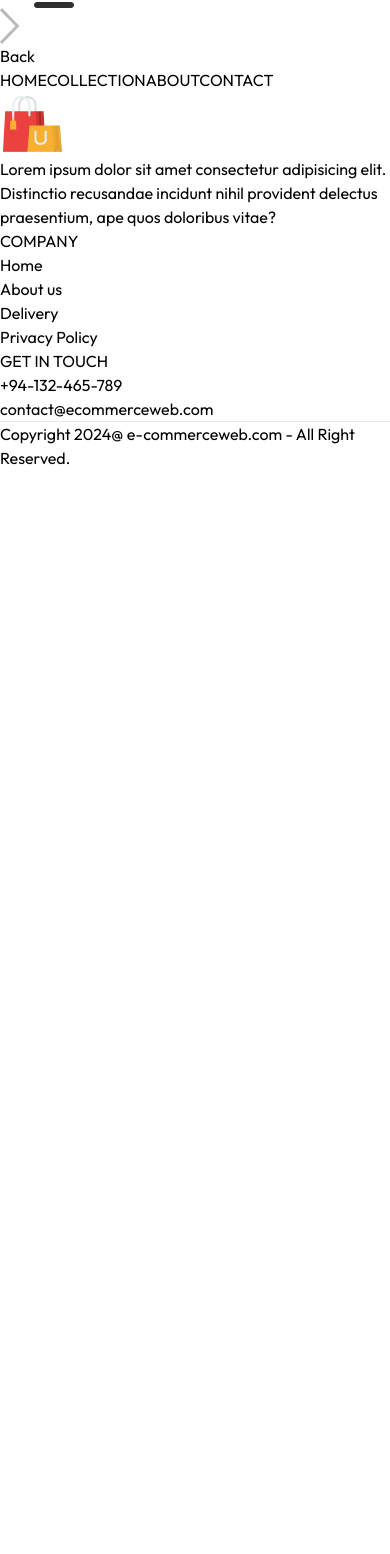
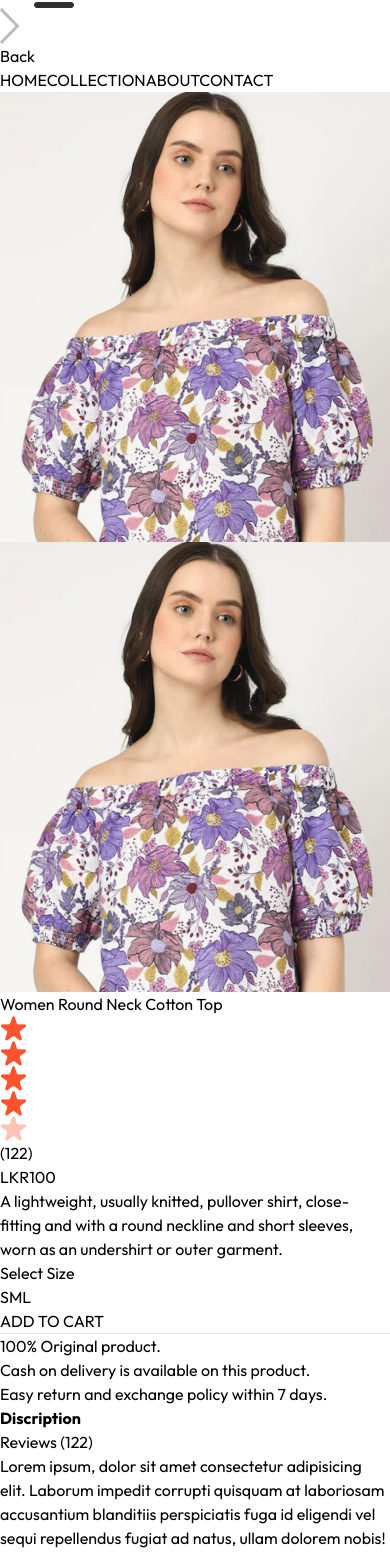
Before and after one commit to KNURanasinghe/E--commers-application-with-Delivery-system, a React (Vite) app in the folder frontend/: page /product/aaaaa in a window 390 px wide. Shown: the part 424-1978 px from the top of the page. Before the commit the page ends 894 px from the top, so only its background shows below. Built offline with nearby package versions, Linux system fonts and the light colour scheme.

Commit message:
products page done with ui

```diff
--- a/frontend/src/App.jsx
+++ b/frontend/src/App.jsx
@@ -11,11 +11,13 @@ import Orders from './pages/Orders'
 import PlaceOrder from './pages/PlaceOrder'
 import Product from './pages/Product'
 import Footer from './components/Footer'
+import SearchBar from './components/SearchBar'
 
 const App = () => {
   return (
     <div className='px-4 sm:px-[5vw] md:px-[7vw] lg:px-[9vw]'>
       <Navbar/>
+      <SearchBar/>
       <Routes>
         <Route path='/' element={<Home/>}/>
         <Route path='/collection' element={<Collection/>}/>
--- /dev/null
+++ b/frontend/src/components/RelatedProducts.jsx
@@ -0,0 +1,34 @@
+import React, { useContext, useEffect, useState } from 'react'
+import { ShopContext } from '../context/ShopContext'
+import Title from './Title';
+import ProductItems from './ProductItems';
+
+const RelatedProducts = ({category, subCategory}) => {
+    const {products} = useContext(ShopContext);
+    const [related, setRelated] = useState([]);
+
+    useEffect(()=>{
+        if(products.length > 0){
+             let productsCopy = products.slice();
+
+             productsCopy = productsCopy.filter((item)=> category === item.category);
+             productsCopy = productsCopy.filter((item)=> subCategory === item.subCategory);
+
+             setRelated(productsCopy.slice(0,5));
+        }
+    },[products])
+  return (
+    <div className='my-24'>
+        <div className='py-2 text-3xl text-center'>
+            <Title text1={'RELATED'} text2={'PRODUCTS'}/>
+        </div>
+      <div className='grid grid-cols-2 gap-4 sm:grid-cols-3 md:grid-cols-4 lg:grid-cols-5 gap-y-6'>
+        {related.map((item,index)=>(
+            <ProductItems key={index} id={item._id} image={item.image} name={item.name} price={item.price}/>
+        ))}
+      </div>
+    </div>
+  )
+}
+
+export default RelatedProducts
--- /dev/null
+++ b/frontend/src/components/SearchBar.jsx
@@ -0,0 +1,32 @@
+import React, { useContext, useEffect, useState } from 'react'
+import { ShopContext } from '../context/ShopContext'
+import { assets } from '../assets/assets';
+import { useLocation } from 'react-router-dom';
+
+const SearchBar = () => {
+
+    const {search, setSearch, showSearch, setShowSearch} = useContext(ShopContext);
+    const [visible, setVisible] = useState(false)
+    const location = useLocation();
+
+    useEffect(()=>{
+        if (location.pathname.includes('collection')) {
+            setVisible(true)
+        }
+        else{
+            setVisible(false)
+        }
+    },[location])
+
+  return showSearch && visible? (
+    <div className='text-center border-t border-b bg-gray-50'>
+        <div className='inline-flex items-center justify-center w-3/4 px-5 py-5 mx-3 my-5 border border-gray-400 rounded-full sm:w-1/2'>
+            <input value={search} onChange={(e)=>setSearch(e.target.value)} className='flex-1 text-sm outline-none bg-inherit' type="text" placeholder='Search' />
+            <img className='w-4' src={assets.search_icon} alt="" />
+        </div>
+      <img onClick={()=>setShowSearch(false)} className='inline w-3 cursor-pointer' src={assets.cross_icon} alt="" />
+    </div>
+  ): null
+}
+
+export default SearchBar
--- a/frontend/src/index.css
+++ b/frontend/src/index.css
@@ -17,6 +17,9 @@ a.active hr{
     font-style: normal;
   }
 
+   ::-webkit-scrollbar{
+    display: none;
+   }
 @media(max-width:640px){
     a.active{
         background-color: black;
--- a/frontend/src/pages/Collection.jsx
+++ b/frontend/src/pages/Collection.jsx
@@ -1,11 +1,74 @@
-import React, { useContext, useState } from 'react'
+import React, { useContext, useEffect, useState } from 'react'
 import {ShopContext} from '../context/ShopContext'
 import { assets } from '../assets/assets';
+import Title from '../components/Title'
+import ProductItems from '../components/ProductItems'
 
 const Collection = () => {
 
-  const {products} = useContext(ShopContext);
+  const {products, search, showSearch} = useContext(ShopContext);
   const [showFilters,setShowFilters] = useState(false);
+  const [filterProducts,setFilterProducts] = useState([]);
+  const[category, setCategory] = useState([]);
+  const[subCategory, setSubCategory] = useState([]);
+  const[sortType, setSortType] = useState([]);
+
+  const toggleCategory = (e) =>{
+    if (category.includes(e.target.value)) {
+      setCategory(prev=>prev.filter(item=> item !== e.target.value))
+    }
+    else{
+      setCategory(prev => [...prev,e.target.value])
+    }
+  }
+  const toggleSubCategory = (e) =>{
+    if (subCategory.includes(e.target.value)) {
+      setSubCategory(prev=>prev.filter(item=> item !== e.target.value))
+    }
+    else{
+      setSubCategory(prev => [...prev,e.target.value])
+    }
+  }
+
+  const applyFilter= ()=>{
+    let productsCopy = products.slice();
+
+    if (showSearch && search) {
+      productsCopy = productsCopy.filter(item=>item.name.toLowerCase().includes(search.toLowerCase()))
+    }
+
+    if(category.length > 0){
+      productsCopy = productsCopy.filter(item => category.includes(item.category));
+    }
+    if (subCategory.length > 0) {
+      productsCopy = productsCopy.filter(item=> subCategory.includes(item.subCategory))
+    }
+    setFilterProducts(productsCopy)
+  }
+
+  const sortProducts = () => {
+    let filterCopy = filterProducts.slice();
+
+    switch (sortType) {
+      case 'low-high':
+        setFilterProducts(filterCopy.sort((a,b)=>(a.price - b.price)))
+        break;
+      case 'high-low':
+        setFilterProducts(filterCopy.sort((a,b)=>(b.price - a.price)))
+      default:
+        applyFilter();
+        break;
+    }
+  }
+
+  useEffect(()=>{
+    applyFilter();
+  },[category,subCategory,search,showSearch])
+
+  useEffect(()=>{
+    sortProducts();
+  },[sortType])
+
   return (
     <div className='flex flex-col gap-1 pt-10 border-t sm:flex-row sm:gap-10'>
 
@@ -18,13 +81,13 @@ const Collection = () => {
           <p className='mb-3 text-sm font-medium'>CATEGORIES</p>
           <div className='flex flex-col gap-2 text-sm font-light text-gray-700'>
             <p className='flex gap-2'>
-              <input className='w-3 ' type="checkbox"  value={'Men'}/>Men
+              <input className='w-3 ' type="checkbox"  value={'Men'} onChange={toggleCategory}/>Men
             </p>
             <p className='flex gap-2'>
-              <input className='w-3 ' type="checkbox" value={'Women'}/>Women
+              <input className='w-3 ' type="checkbox" value={'Women'} onChange={toggleCategory}/>Women
             </p>
             <p className='flex gap-2'>
-              <input className='w-3 ' type="checkbox" value={'Kids'}/>Kids
+              <input className='w-3 ' type="checkbox" value={'Kids'} onChange={toggleCategory}/>Kids
             </p>
           </div>
         </div>
@@ -33,18 +96,37 @@ const Collection = () => {
           <p className='mb-3 text-sm font-medium'>TYPE</p>
           <div className='flex flex-col gap-2 text-sm font-light text-gray-700'>
             <p className='flex gap-2'>
-              <input className='w-3 ' type="checkbox"  value={'Topwear'}/>Topwear
+              <input className='w-3 ' type="checkbox"  value={'Topwear'} onChange={toggleSubCategory}/>Topwear
             </p>
             <p className='flex gap-2'>
-              <input className='w-3 ' type="checkbox" value={'Bottomwear'}/>Bottomwear
+              <input className='w-3 ' type="checkbox" value={'Bottomwear'} onChange={toggleSubCategory}/>Bottomwear
             </p>
             <p className='flex gap-2'>
-              <input className='w-3 ' type="checkbox" value={'Winterwear'}/>Winterwear
+              <input className='w-3 ' type="checkbox" value={'Winterwear'} onChange={toggleSubCategory}/>Winterwear
             </p>
           </div>
         </div>
       </div>
-
+      {/* page content */}
+      <div className='flex-1'>
+        <div className='flex justify-between mb-4 text-base sm:text-2xl'>
+          <Title text1={'ALL'} text2={'COLLECTIONS'}/>
+          {/* right sort opt */}
+          <select onChange={(e)=>setSortType(e.target.value)} className='px-2 text-sm border-2 border-gray-300'>
+            <option value="relevent">Sort by: Relevent</option>
+            <option value="low-high">Sort by: Low to High</option>
+            <option value="high-low">Sort by: High to Low</option>
+          </select>
+        </div>
+        {/* product maps */}
+        <div className='grid gap-4 gtrid-col-2 md:grid-cols-3 lg:grid-cols-4 gap-y-6'>
+          {
+            filterProducts.map((item, index)=>(
+              <ProductItems key={index} id={item._id} image={item.image} name={item.name} price={item.price}/>
+            ))
+          }
+        </div>
+      </div>
     </div>
   )
 }
--- a/frontend/src/pages/Product.jsx
+++ b/frontend/src/pages/Product.jsx
@@ -1,11 +1,93 @@
-import React from 'react'
+import React, { useContext, useEffect, useState } from 'react';
+import { useParams } from 'react-router-dom';
+import { ShopContext } from '../context/ShopContext';
+import { assets } from '../assets/assets';
+import RelatedProducts from '../components/RelatedProducts';
 
 const Product = () => {
-  return (
-    <div>
+  const {productId} = useParams();
+  const {products, currency} = useContext(ShopContext);
+  const [productData, setProductData] = useState(false);
+  const [image, setImage] = useState('')
+  const [size, setSize] = useState('')
+  const fetchProductData = async ()=>{
 
+    products.map((item)=>{
+      if(item._id === productId){
+        setProductData(item)
+        setImage(item.image[0])
+        console.log(item)
+        return null;
+      }
+    })
+  }
+
+  useEffect (()=>{
+    fetchProductData();
+  },[productId,products])
+
+  return productData ? (
+    <div className='pt-10 transition-opacity duration-500 ease-in border-t-2 opacity-100 '>
+      {/* product data */}
+      <div className='flex flex-col gap-12 sm:gap-12 sm:flex-row'>
+        {/* product imgs */}
+        <div className='flex flex-col-reverse flex-1 gap-3 sm:flex-row'>
+          <div className='flex justify-between overflow-x-auto sm:flex-col sm:overflow-y-scroll sm:justify-normal sm:w-[18.7%] w-full'>
+            {
+              productData.image.map((item,  index)=>(
+                <img onClick={()=>setImage(item)} src={item} key={index} className='w-[24%] sm:w-full sm:mb-3  flex-shrink-0 cursor-pointer ' alt="" />
+              ))
+            }
+          </div>
+          <div className='w-full sm:w-[80%]'>
+            <img className='w-full h-auto ' src={image} alt="" />
+          </div>
+        </div>
+        {/* product info */}
+        <div className='flex-1'>
+          <h1 className='mt-2 text-2xl font-medium '>{productData.name}</h1>
+          <div className='flex items-center gap-1 mt-2'>
+            <img src={assets.star_icon} alt="" className="w-3 5" />
+            <img src={assets.star_icon} alt="" className="w-3 5" />
+            <img src={assets.star_icon} alt="" className="w-3 5" />
+            <img src={assets.star_icon} alt="" className="w-3 5" />
+            <img src={assets.star_dull_icon} alt="" className="w-3 5" />
+            <p className='pl-2'>(122)</p>
+          </div>
+           <p className='mt-4 text-3xl font-medium'>{currency}{productData.price}</p>
+           <p className='mt-3 text-gray-500 md:w-4/5'>{productData.description}</p>
+           <div className='flex flex-col gap-4 my-5'>
+            <p>Select Size</p>
+            <div className='flex gap-2'>
+              {productData.sizes.map((item, index)=>(
+                  <button onClick={()=>setSize(item)} className={`border py-2 px-4 bg-gray-100 ${item ===size ? 'border-orange-500 ':''}`} key={index}>{item} </button>
+                ))}
+            </div>
+           </div>
+           <button className='px-8 py-3 text-sm text-white bg-black active:bg-gray-700'>ADD TO CART</button>
+           <hr className='mt-4 sm:w-4/5'/>
+           <div className='flex flex-col gap-1 mt-5 text-sm text-gray-500'>
+            <p>100% Original product.</p>
+            <p>Cash on delivery is available on this product.</p>
+            <p>Easy return and exchange policy within 7 days.</p>
+           </div>
+        </div>
+      </div>
+      {/* discript */}
+      <div className='mt-20'>
+        <div className='flex'>
+          <b className='px-5 py-3 text-sm border'>Discription</b>
+          <p className='px-5 py-3 text-sm border'>Reviews (122)</p>
+        </div>
+        <div className='flex flex-col gap-4 px-6 py-6 text-sm text-gray-500 border'>
+          <p>Lorem ipsum, dolor sit amet consectetur adipisicing elit. Laborum impedit corrupti quisquam at laboriosam accusantium blanditiis perspiciatis fuga id eligendi vel sequi repellendus fugiat ad natus, ullam dolorem nobis! Harum. </p>
+          <p>Lorem ipsum dolor, sit amet consectetur adipisicing elit. Incidunt saepe temporibus, esse ex porro harum optio impedit provident sit, dicta cumque nesciunt nam quod, consequuntur suscipit error laudantium. Quos, et.</p>
+        </div>
+      </div>
+      {/* related product */}
+      <RelatedProducts category={productData.category} subCategory={productData.subCategory} />
     </div>
-  )
+  ): <div className='opacity-0'></div>
 }
 
 export default Product
```
Also changed, not shown: frontend/src/components/Navbar.jsx (+5 -2 lines), frontend/src/context/ShopContext.jsx (+5 -2 lines).
